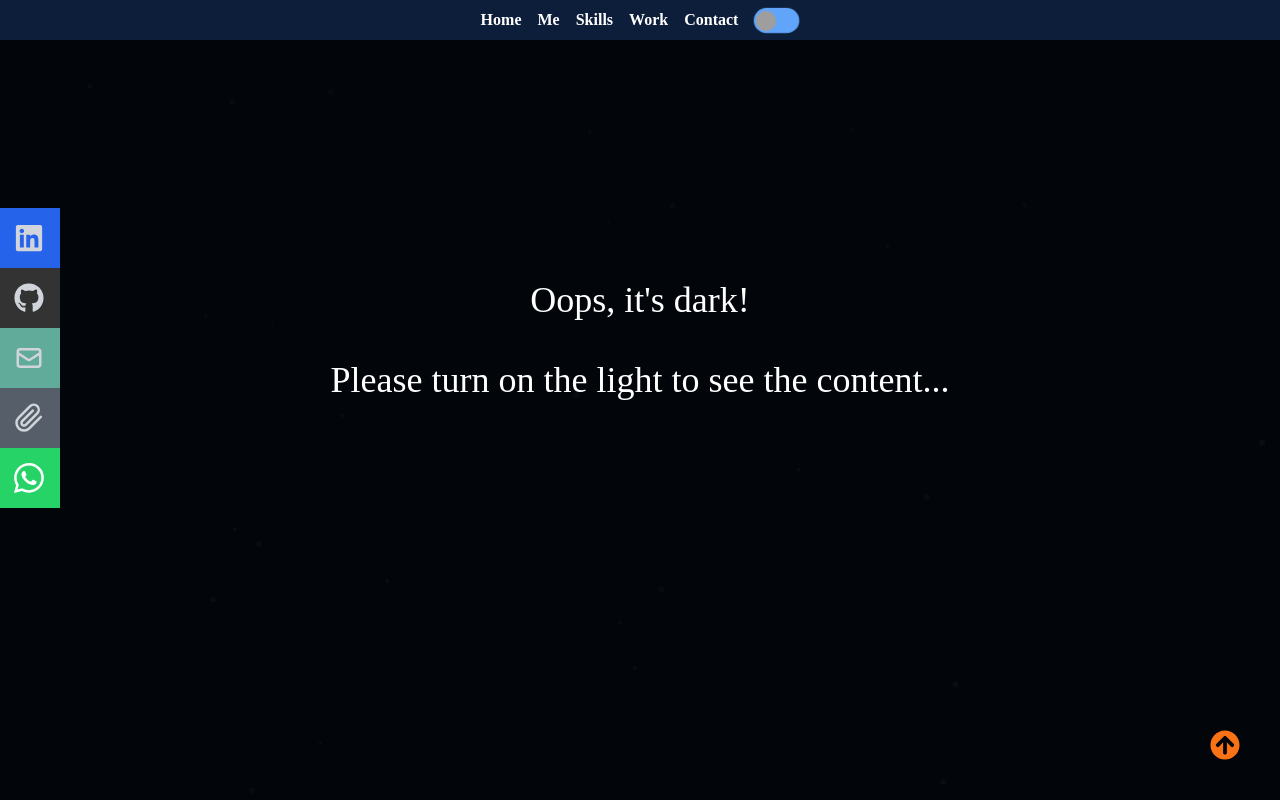
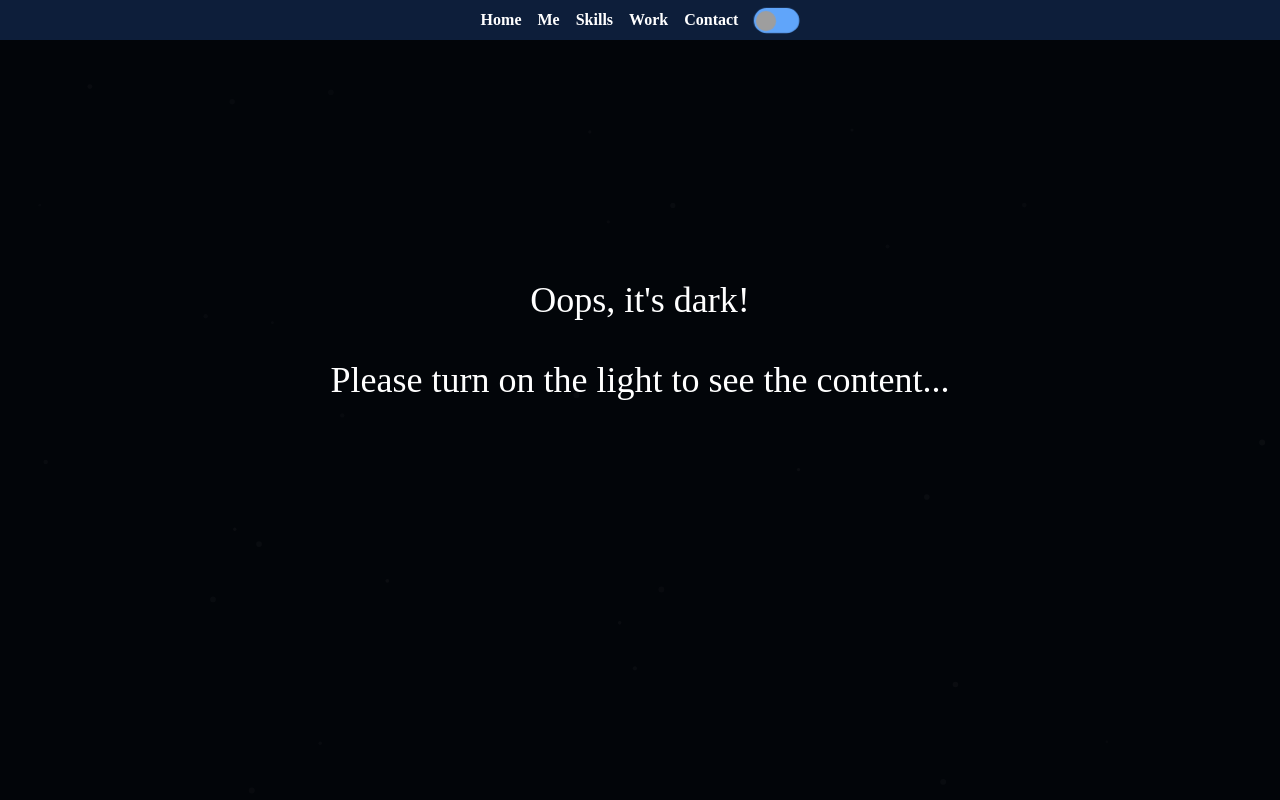
Before and after one commit to kbcruz6/portfolio-react-tw, a React (Create React App) app: page / in a window 1280 px wide. Shown: the top 800 px of the page. Built offline with nearby package versions, Linux system fonts and the light colour scheme; grey boxes are pictures that could not be loaded.

Commit message:
invisible dark:visible

```diff
--- a/src/App.js
+++ b/src/App.js
@@ -119,7 +119,7 @@ function App() {
       {/*//! --------------------CONTACT------------------------  */}
       <div
         name="contact"
-        className="w-full h-screen flex justify-center items-center p-4"
+        className="w-full h-screen flex justify-center items-center p-4 invisible dark:visible"
       >
         <div className="flex flex-col justify-center items-center w-full h-full">
           <form onSubmit={submitEmail}>
--- a/src/components/About.jsx
+++ b/src/components/About.jsx
@@ -5,7 +5,7 @@ const About = () => {
   return (
     <div
       name="about"
-      className="w-full h-screen dark:text-orange-200 text-transparent duration-300"
+      className="w-full h-screen text-orange-200 duration-300 invisible dark:visible"
     >
       <div className="flex flex-col justify-center items-center w-full h-full">
         <div className="max-w-[1000px] w-full px-4 ">
--- a/src/components/Contact.jsx
+++ b/src/components/Contact.jsx
@@ -17,7 +17,7 @@ const Contact = () => {
       name="contact"
       className="w-full h-screen flex justify-center items-center p-4"
     >
-      <div className="flex flex-col justify-center items-center w-full h-full">
+      <div className="flex flex-col justify-center items-center w-full h-full ">
         <form
           action="https://getform.io/f/503080b0-f501-49a9-b095-e98844e90b47"
           className="flex flex-col max-w-[500px] w-full"
--- a/src/components/Home.jsx
+++ b/src/components/Home.jsx
@@ -6,7 +6,7 @@ const Home = () => {
   return (
     <div
       name="home"
-      className="w-full h-screen bg-black/80 dark:bg-transparent duration-300 fixed dark:relative"
+      className="w-full h-screen bg-black/80 dark:bg-transparent duration-300 fixed dark:relative "
     >
       {/*//! Container */}
       <div
--- a/src/components/Navbar.jsx
+++ b/src/components/Navbar.jsx
@@ -131,6 +131,7 @@ const Navbar = ({ toggleTheme }) => {
       </ul> */}
 
       {/*//! Social media vertical */}
+      <div className="invisible dark:visible">
         <div className="hidden lg:flex fixed flex-col lg:top-[26%] lg:left-0">
           <ul>
             {/*//! LinkedIn  */}
@@ -186,6 +187,7 @@ const Navbar = ({ toggleTheme }) => {
           </ul>
         </div>
       </div>
+    </div>
   );
 };
 
--- a/src/components/Skills.jsx
+++ b/src/components/Skills.jsx
@@ -12,7 +12,7 @@ const Skills = () => {
   return (
     <div
       name="skills"
-      className="w-full h-screen dark:text-orange-200 text-transparent duration-300 "
+      className="w-full h-screen text-orange-200 duration-300 invisible dark:visible"
     >
       {/*//! Container */}
       <div className="max-w-[1000px] w-full h-full mx-auto items-center p-4 flex flex-col justify-center ">
--- a/src/components/SocialMediaBottom.jsx
+++ b/src/components/SocialMediaBottom.jsx
@@ -9,7 +9,7 @@ const SocialMediaBottom = () => {
   return (
     <div>
       {/*//! Social media horizontal  */}
-      <div className="lg:hidden">
+      <div className="lg:hidden invisible dark:visible">
         <ul className="flex fixed flex-row sm:bottom-0 left-[30%] minsm:top-0 minsm:left-[13%]">
           {/*//! LinkedIn  */}
           <li className="w-[60px] h-[50px] flex justify-between items-center duration-300 bg-blue-600 hover:scale-125">
@@ -62,9 +62,10 @@ const SocialMediaBottom = () => {
           </li>
         </ul>
       </div>
+      {/*//! ARROW CIRCLE UP  */}
       <Link to="home" smooth={true} duration={500} className="">
         <FaArrowCircleUp
-          className="minsm:hidden fixed  z-50 bottom-10 right-10 cursor-pointer text-orange-500 hover:text-orange-400 duration-300 hover:scale-110"
+          className="minsm:hidden fixed  z-50 bottom-10 right-10 cursor-pointer text-orange-500 hover:text-orange-400 duration-300 hover:scale-110 invisible dark:visible"
           size={30}
         />
       </Link>
--- a/src/components/Work.jsx
+++ b/src/components/Work.jsx
@@ -11,7 +11,7 @@ const Work = () => {
   return (
     <div
       name="work"
-      className="w-full md:h-screen dark:text-orange-200 text-transparent duration-300"
+      className="w-full md:h-screen text-orange-200 invisible dark:visible duration-300"
     >
       <div className="max-w-[1000px] mx-auto p-4 dark:flex hidden flex-col justify-center w-full h-full duration-300">
         <div className="pb-8">
```
Lines whose indentation alone changed are shown as unchanged.
